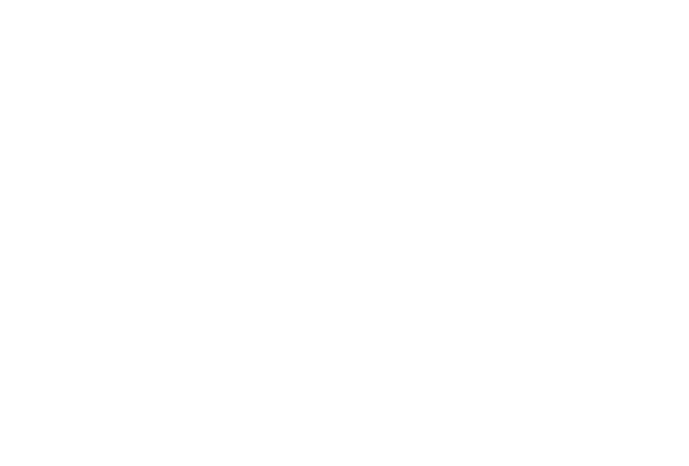
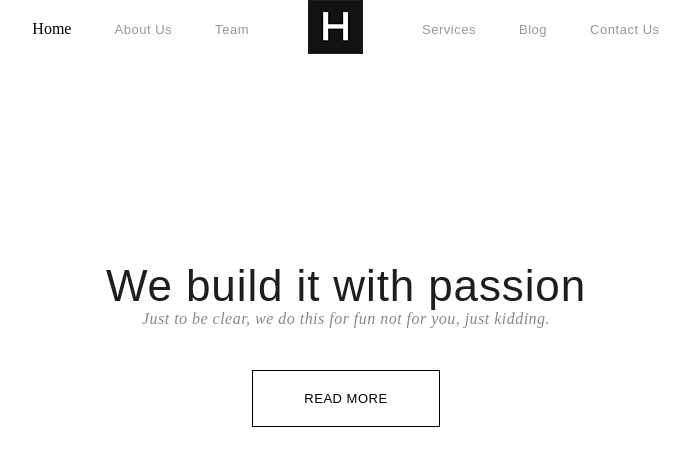
Before and after one commit to x3rj3y/Site-on-Wordpress-Site-layout-and-transfer-to-CMS, a plain HTML site: page index.html in a window 1280 px wide. Shown: the whole page, without its empty margins (294-983 px from the left). Drawn offline with Linux system fonts and the light colour scheme.

Commit message:
1.2 Верстаем шапку сайта

```diff
--- a/css/style.css
+++ b/css/style.css
@@ -2,25 +2,31 @@
     font-family: "HelveticaNeueLTProLt";
     src: url("../fonts/HelveticaNeueLTProLt.otf") format("otf");
 }
+
 p {
     font-family: "HelveticaNeueLTProLt", Arial, sans-serif;
 }
+
 @font-face {
     font-family: "HelveticaNeueLTPro Roman";
     src: url(…/fonts/HelveticaNeueLTProRoman.otf) format("otf");
 }
+
 @font-face {
     font-family: "Merriweather-LightItalic";
     src: url(…/fonts/Merriweather-LightItalic.ttf) format("ttf");
 }
+
 @font-face {
     font-family: "Montserrat-Light";
     src: url(…/fonts/Montserrat-Light.ttf) format("ttf");
 }
+
 @font-face {
     font-family: "Montserrat-Regular";
     src: url(…/fonts/Montserrat-Regular.ttf) format("ttf");
 }
+
 @font-face {
     font-family: "Roboto-Regular";
     src: url(…/fonts/Roboto-Regular.ttf) format("ttf");
@@ -35,3 +41,104 @@ font-family:"Montserrat-Light", sans-serif;
 font-family: "Montserrat-Regular", sans-serif;
 font-family: "Roboto-Regular", sans-serif;
 */
+* {
+    box-sizing: border-box;
+}
+
+/* для всех тегов используем border-box и обнуляем отступы у body*/
+body {
+    padding: 0;
+    margin: 0;
+}
+
+.container {
+    width: 1200px;
+    padding: 0 15px;
+    /*чтобы текст/контент не сливался с границей экрана*/
+    margin: 0 auto;
+    /*по центру*/
+
+    /*border: 1px solid red; для отслеживания*/
+}
+
+.menu {
+    /*обнуляем стили по умолчанию*/
+    margin: 0;
+    padding: 0;
+    list-style: none;
+    /*убираем точки*/
+    display: flex;
+    /*становится в строку*/
+    justify-content: center;
+    /*выравнивает по центру*/
+    align-items: center;
+    /*вертикальное выравнивание*/
+
+}
+
+.menu__item a {
+    /*нужент тег .menu__item a . но не просто .menu__item*/
+    font-family: "Roboto-Regular", sans-serif;
+    font-size: 13px;
+    line-height: 17px;
+    font-weight: 400;
+    letter-spacing: 0.04em;
+    color: #989696;
+    text-decoration: none;
+    margin-right: 43px;
+}
+
+.menu__item:last-child a {
+    margin-right: 0;
+}
+
+.active a {
+    color: #010101;
+}
+
+.logo {
+    margin: 0 16px;
+}
+
+.header__content {
+    text-align: center;
+}
+
+.header__title {
+    font-family: "HelveticaNeueLTPro Lt", sans-serif;
+    font-size: 44px;
+    line-height: 41px;
+    font-weight: 400;
+    letter-spacing: 0.02em;
+    color: #1d1e1f;
+    margin: 207px auto 4px;
+}
+
+.header__text {
+    font-family: "Merriweather-LightItalic", serif;
+    font-size: 16px;
+    line-height: 17px;
+    font-weight: 300;
+    font-style: italic;
+    letter-spacing: 0.03em;
+    color: #898888;
+    margin: 0 auto 43px;
+}
+
+.header__button {
+    font-family: "Montserrat-Regular", sans-serif;
+    font-size: 13px;
+    line-height: 17px;
+    font-weight: 400;
+    letter-spacing: 0.04em;
+    color: #000000;
+    text-decoration: none;
+    width: 188px;
+    height: 57px;
+    border: 1px solid #000000;
+    display: flex;
+    /*кнопка становиться по указанным размерам*/
+    justify-content: center;
+    align-items: center;
+    margin: 0 auto 206px;
+}
--- a/index.html
+++ b/index.html
@@ -1,5 +1,6 @@
 <!DOCTYPE html>
 <html lang="en">
+
 <head>
     <meta charset="UTF-8">
     <meta http-equiv="X-UA-Compatible" content="IE=edge">
@@ -7,11 +8,29 @@
     <title>Document</title>
     <link rel="stylesheet" href="css/style.css">
 </head>
+
 <body>
-<header class="header">
-    <div class="container">
+    <header class="header">
+        <div class="container">
+            <!--nav.ul>menu>li*7.menu__item>a[href="#"]-->
+            <nav>
+                <ul class="menu">
+                    <li class="menu__item active">Home<a href="#"></a></li>
+                    <li class="menu__item"><a href="#">About Us</a></li>
+                    <li class="menu__item"><a href="#">Team</a></li>
+                    <li class="menu__item"><img src="img/logo.png" alt="" class="logo"><a href="#"></a></li>
+                    <li class="menu__item"><a href="#">Services</a></li>
+                    <li class="menu__item"><a href="#">Blog</a></li>
+                    <li class="menu__item"><a href="#">Contact Us</a></li>
+                </ul>
+            </nav>
+            <div class="header__content">
+                <h1 class="header__title">We build it with passion</h1>
+                <p class="header__text">Just to be clear, we do this for fun not for you, just kidding.</p>
+                <a href="" class="header__button">READ MORE</a>
+            </div>
+        </div>
+    </header>
+</body>
 
-    </div>
-</header>
-</body>
 </html>
```
Also changed, not shown: img/logo.png (added), 1 other file.
